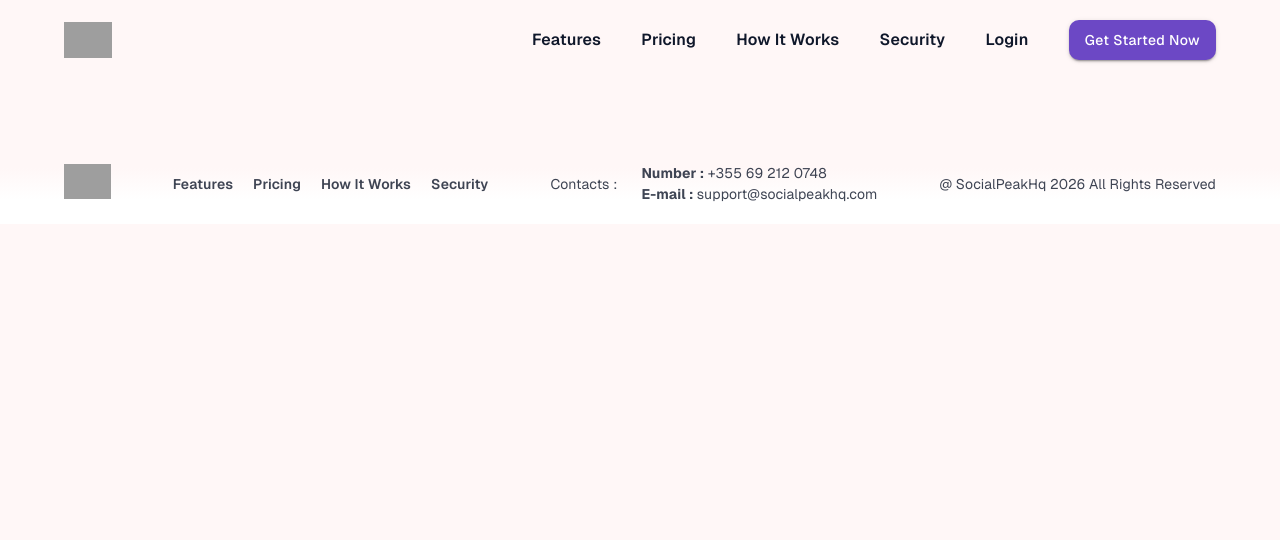
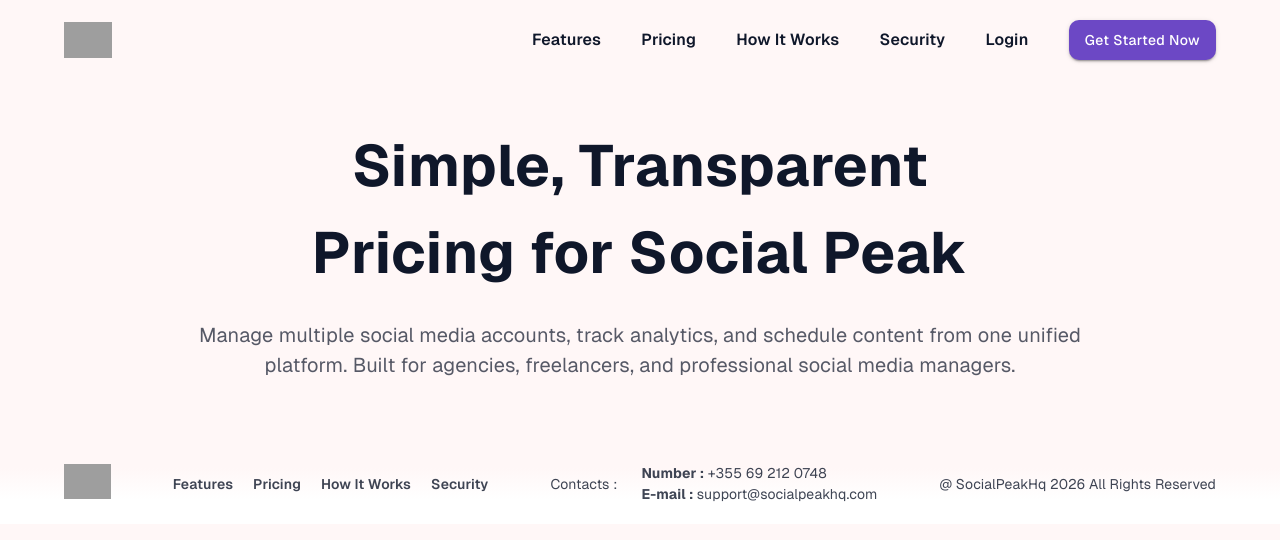
Before and after one commit to socialpeakhq/social-peak-landing, a React (Vite) app: page /pricing in a window 1280 px wide. Shown: the top 540 px of the page. Built offline with nearby package versions, Linux system fonts and the light colour scheme; grey boxes are pictures that could not be loaded.

Commit message:
created price page

```diff
--- a/src/components/Content/index.tsx
+++ b/src/components/Content/index.tsx
@@ -4,6 +4,7 @@
 
 const Home = lazy(() => import("../../pages/home/Container"))
 const Features = lazy(() => import("../../pages/features/Container"))
+const Pricing = lazy(() => import("../../pages/pricing/Container"))
 
 export default function Content(): ReactElement {
   return (
@@ -12,6 +13,7 @@
         <Route path="/" element={<Home />} />
         <Route path="/home" element={<Home />} />
         <Route path="/features" element={<Features />} />
+        <Route path="/pricing" element={<Pricing />} />
       </Routes>
     </div>
   )
--- /dev/null
+++ b/src/pages/pricing/Container/index.tsx
@@ -0,0 +1,12 @@
+import { type ReactElement } from "react"
+import { Box, Typography } from "@mui/material"
+import styles from "./styles.module.scss"
+
+export default function Pricing(): ReactElement {
+  return (
+    <Box className={styles.container}>
+      <Typography className={styles.title}>Simple, Transparent Pricing for Social Peak</Typography>
+      <Typography className={styles.subTitle}>Manage multiple social media accounts, track analytics, and schedule content from one unified platform. Built for agencies, freelancers, and professional social media managers.</Typography>
+    </Box>
+  )
+}
--- /dev/null
+++ b/src/pages/pricing/Container/styles.module.scss
@@ -0,0 +1,25 @@
+.container {
+  width: 85%;
+  margin: 0 auto;
+  display: flex;
+  flex-direction: column;
+  align-items: center;
+  gap: 24px;
+}
+
+.title {
+  width: 70%;
+  text-align: center;
+  margin-top: 42px;
+  color: var(--text-color);
+  font-weight: bold;
+  font-size: 58px;
+}
+
+.subTitle {
+  width: 85%;
+  color: var(--text-color);
+  font-size: 20px;
+  opacity: 0.7;
+  text-align: center;
+}
```
